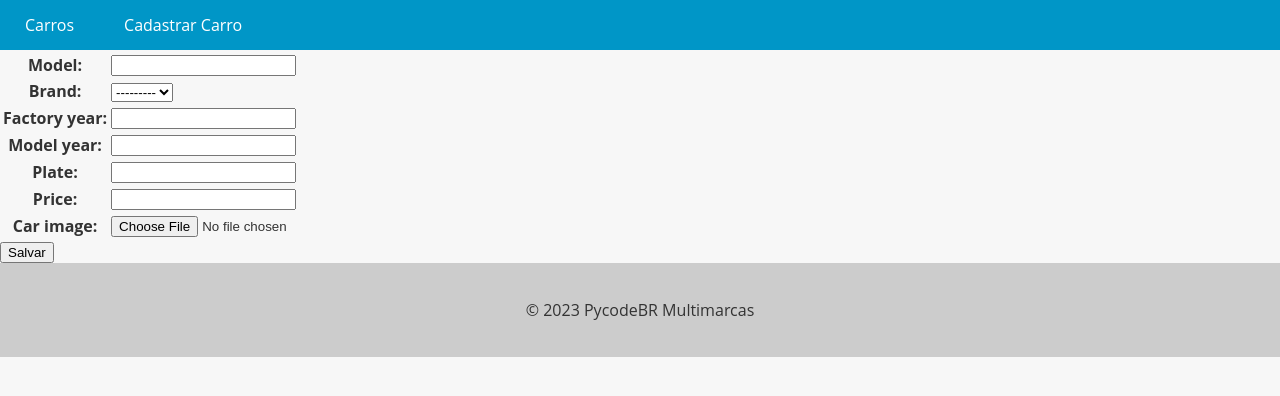
After one commit to LoganMerazzi/django_carros, a Django app: page /new_car/ in a window 1280 px wide. The commit adds this page. Shown: the top 396 px of the page. Run offline with Django 5.2, Linux system fonts and the light colour scheme; data that the repository does not hold is empty.

Commit message:
inserção de formulários para adicionar novos carros

```diff
--- a/app/settings.py
+++ b/app/settings.py
@@ -56,7 +56,7 @@ ROOT_URLCONF = 'app.urls'
 TEMPLATES = [
     {
         'BACKEND': 'django.template.backends.django.DjangoTemplates',
-        'DIRS': [],
+        'DIRS': ['app/templates'],
         'APP_DIRS': True,
         'OPTIONS': {
             'context_processors': [
--- /dev/null
+++ b/app/templates/base.html
@@ -0,0 +1,90 @@
+<!DOCTYPE html>
+<html lang="en">
+<head>
+  <meta charset="UTF-8">
+  <meta name="viewport" content="width=device-width, initial-scale=1.0">
+  <title>{% block title %}{% endblock %}</title>
+  <style>
+    body {
+        font-family: 'Open Sans', sans-serif;
+        background-color: #f7f7f7;
+        color: #333;
+        margin: 0;
+        padding: 0;
+    }
+
+    header {
+        background-color: #0096c7;
+        color: #fff;
+        text-align: center;
+    }
+
+    footer {
+        background-color: #ccc;
+        color: #333;
+        padding: 20px;
+        text-align: center;
+    }
+
+    nav {
+        background-color: #0096c7;
+        color: #fff;
+        height: 50px;
+        display: flex;
+        justify-content: space-between;
+        align-items: center;
+    }
+
+    nav ul {
+        list-style: none;
+        margin: 0;
+        padding: 0;
+        display: flex;
+    }
+
+    nav ul li {
+        margin: 0 10px;
+    }
+
+    nav ul li a {
+        color: #fff;
+        text-decoration: none;
+        font-size: 16px;
+        padding: 15px;
+        transition: all 0.3s ease;
+    }
+
+    nav ul li a:hover {
+        background-color: #32bbe8;
+    }
+
+    nav ul li.active a {
+        background-color: #666;
+    }
+
+    nav ul li.active a:hover {
+        background-color: #999;
+    }
+
+  </style>
+</head>
+<body>
+  <header>
+    <nav>
+      <ul>
+        <li><a href="{% url 'car_list' %}">Carros</a></li>
+        <li><a href="{% url 'new_car' %}">Cadastrar Carro</a></li>
+      </ul>
+    </nav>
+  </header>
+
+  <main>
+    {% block content %}
+    {% endblock %}
+  </main>
+
+  <footer>
+    <p>&copy; 2023 PycodeBR Multimarcas</p>
+  </footer>
+</body>
+</html>
--- a/app/urls.py
+++ b/app/urls.py
@@ -18,12 +18,13 @@ from django.contrib import admin
 from django.urls import path
 from django.conf import settings
 from django.conf.urls.static import static
-from cars.views import cars_view
+from cars.views import car_view, new_car_view
 
 
 urlpatterns = [
     path('admin/', admin.site.urls),
-    path('cars/', cars_view),
+    path('cars/', car_view, name='car_list'),
+    path('new_car/',new_car_view, name='new_car'),
 ]
 
 if settings.DEBUG:
--- /dev/null
+++ b/cars/forms.py
@@ -0,0 +1,24 @@
+from django import forms
+from cars.models import Brand, Car
+
+class CarForm(forms.Form):
+    model = forms.CharField(max_length=200)
+    brand = forms.ModelChoiceField(Brand.objects.all())
+    factory_year = forms.IntegerField()
+    model_year = forms.IntegerField()
+    plate = forms.CharField(max_length=10)
+    price = forms.FloatField()
+    car_image = forms.ImageField()
+
+    def save(self):
+        car = Car(
+            model = self.cleaned_data['model'],
+            brand = self.cleaned_data['brand'],
+            factory_year = self.cleaned_data['factory_year'],
+            model_year = self.cleaned_data['model_year'],
+            plate = self.cleaned_data['plate'],
+            price = self.cleaned_data['price'],
+            car_image = self.cleaned_data['car_image']
+        )
+        car.save()
+        return car
--- /dev/null
+++ b/cars/templates/new_car.html
@@ -0,0 +1,17 @@
+{% extends "base.html" %}
+
+{% block content %}
+
+    <form method="post" enctype="multipart/form-data">
+        <!-- rever a aula 55 e a documentação para entender a linha abaixo -->
+        {% csrf_token %}
+
+        <table>
+            {{ new_car_form.as_table }}
+        </table>
+
+        <input type="submit" class="btnSalvar" value="Salvar">
+
+    </form>
+
+{% endblock %}
--- a/cars/views.py
+++ b/cars/views.py
@@ -1,14 +1,16 @@
-from django.shortcuts import render
+from django.shortcuts import render, redirect
 from cars.models import Car
+from cars.forms import CarForm
 # Create your views here.
 
 
 
-def cars_view(request):
-    cars = Car.objects.all()
-    print(cars)
-    #contexto = Car.objects.filter(brand__name='fiat')
-    #print(contexto)
+def car_view(request):
+    cars = Car.objects.all().order_by("-factory_year")
+    search = request.GET.get('search')
+
+    if search:
+        cars = cars.filter(model__icontains = search)
 
     return render(
         template_name='cars.html',
@@ -17,3 +19,16 @@ def cars_view(request):
         #context={'cars': contexto}
 
     )
+
+
+def new_car_view(request):
+
+    if request.method == 'POST':
+        new_car_form = CarForm(request.POST, request.FILES)
+        if new_car_form.is_valid():
+            new_car_form.save()
+            return redirect('car_list')
+    else:
+        new_car_form = CarForm()
+
+    return render(request, 'new_car.html', context={ 'new_car_form': new_car_form})
```
Also changed, not shown: cars/templates/cars.html (+115 -17 lines).
